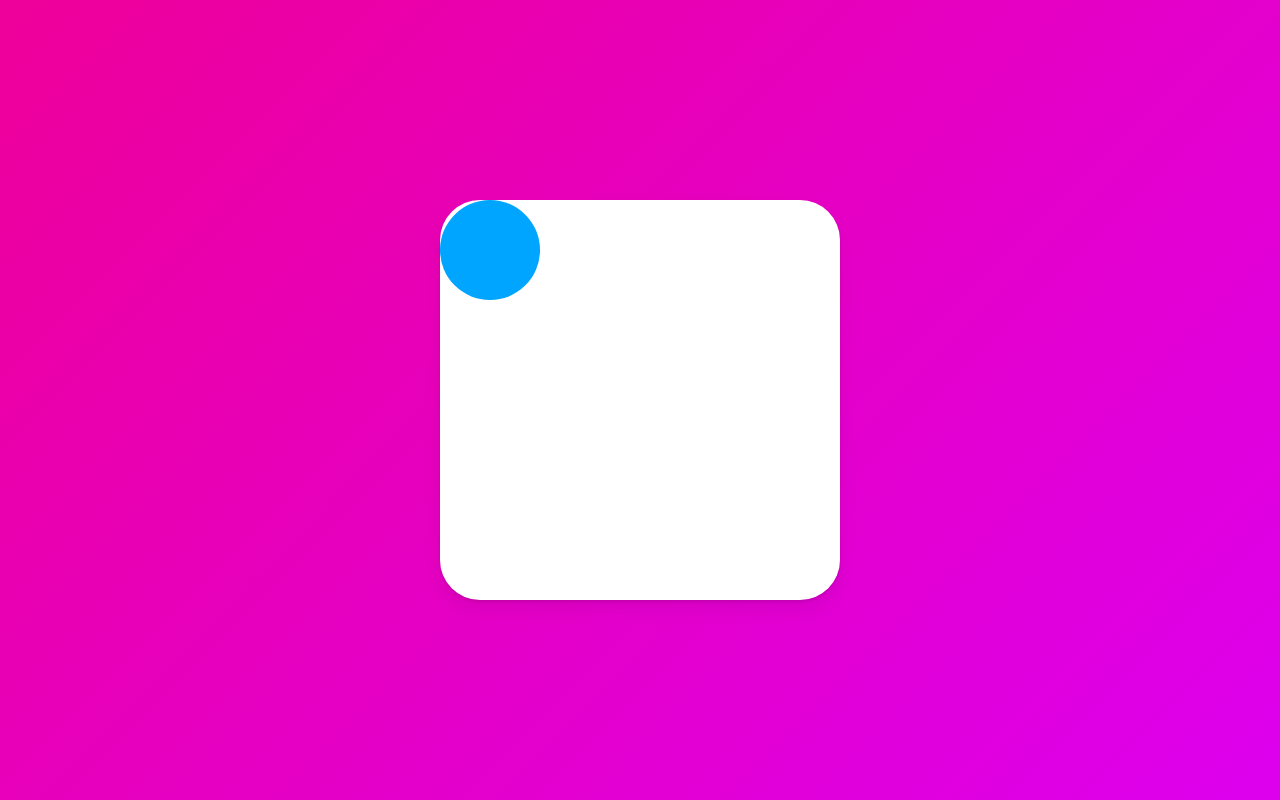
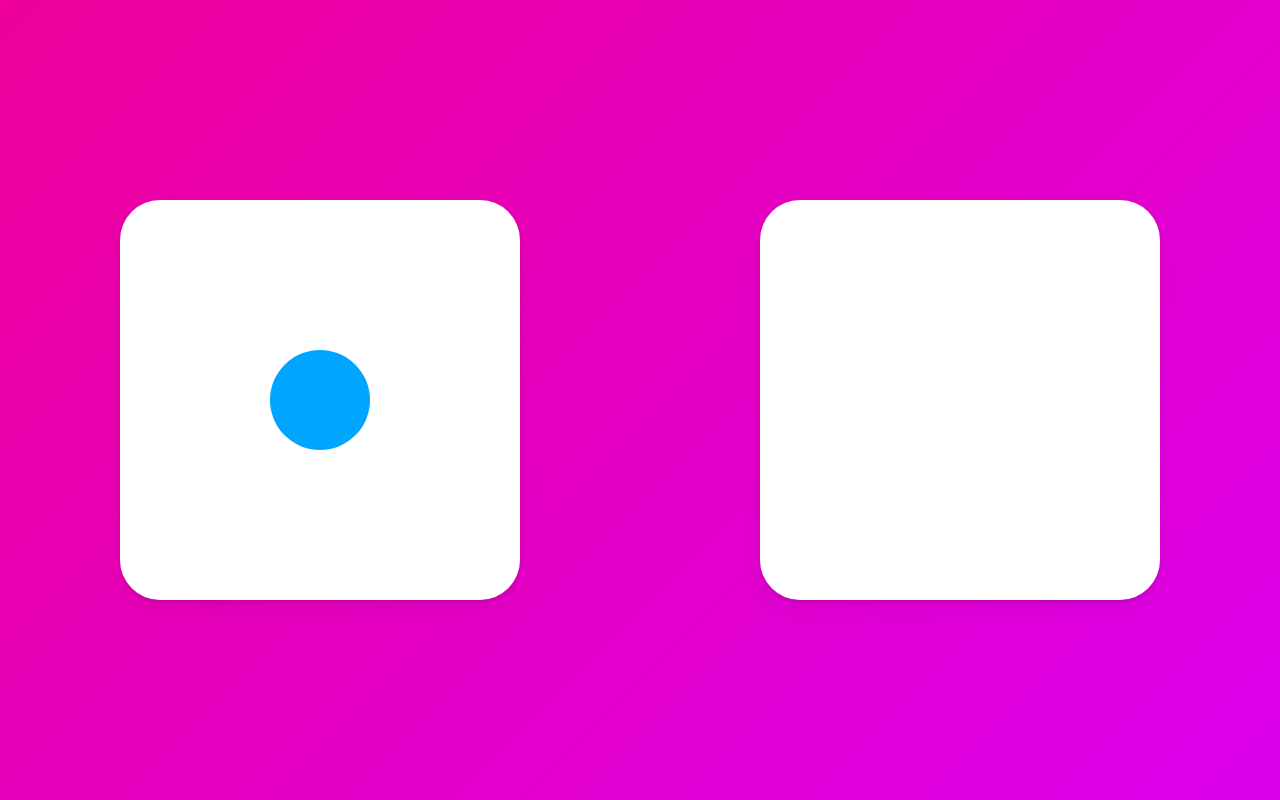
Before and after one commit to gaeguriBanchan/react-study-masterclass, a React (Create React App) app: page / in a window 1280 px wide. Built offline with nearby package versions, Linux system fonts and the light colour scheme.

Commit message:
layoutId

```diff
--- a/src/App.tsx
+++ b/src/App.tsx
@@ -7,10 +7,9 @@ const Wrapper = styled(motion.div)`
   width: 100vw;
   height: 100vh;
   margin: 0 auto;
-  justify-content: center;
+  justify-content: space-around;
   align-items: center;
   background: linear-gradient(135deg, rgb(238, 0, 153), rgb(221, 0, 238));
-  /* flex-direction: column; */
 `;
 
 const Box = styled(motion.div)`
@@ -20,8 +19,8 @@ const Box = styled(motion.div)`
   border-radius: 40px;
   box-shadow: 0 2px 3px rgba(0, 0, 0, 0.1), 0 10px 20px rgba(0, 0, 0, 0.06);
   display: flex;
-  /* justify-content: center;
-  align-items: center; */
+  justify-content: center;
+  align-items: center;
   font-size: 24px;
 `;
 
@@ -29,7 +28,6 @@ const Circle = styled(motion.div)`
   background-color: #00a5ff;
   width: 100px;
   height: 100px;
-  border-radius: 50px;
 `;
 
 function App() {
@@ -40,13 +38,23 @@ function App() {
   return (
     <>
       <Wrapper onClick={ontoggleBtn}>
-        <Box
-          style={{
-            justifyContent: clicked ? 'center' : 'start',
-            alignItems: clicked ? 'center' : 'start',
-          }}
-        >
-          <Circle layout />
+        <Box>
+          {!clicked ? (
+            <Circle
+              layoutId="circle"
+              style={{ borderRadius: 50 }}
+              // transition={{ duration: 3 }}
+            />
+          ) : null}
+        </Box>
+        <Box>
+          {clicked ? (
+            <Circle
+              layoutId="circle"
+              style={{ borderRadius: 0, scale: 2 }}
+              // transition={{ duration: 3 }}
+            />
+          ) : null}
         </Box>
       </Wrapper>
     </>
```
